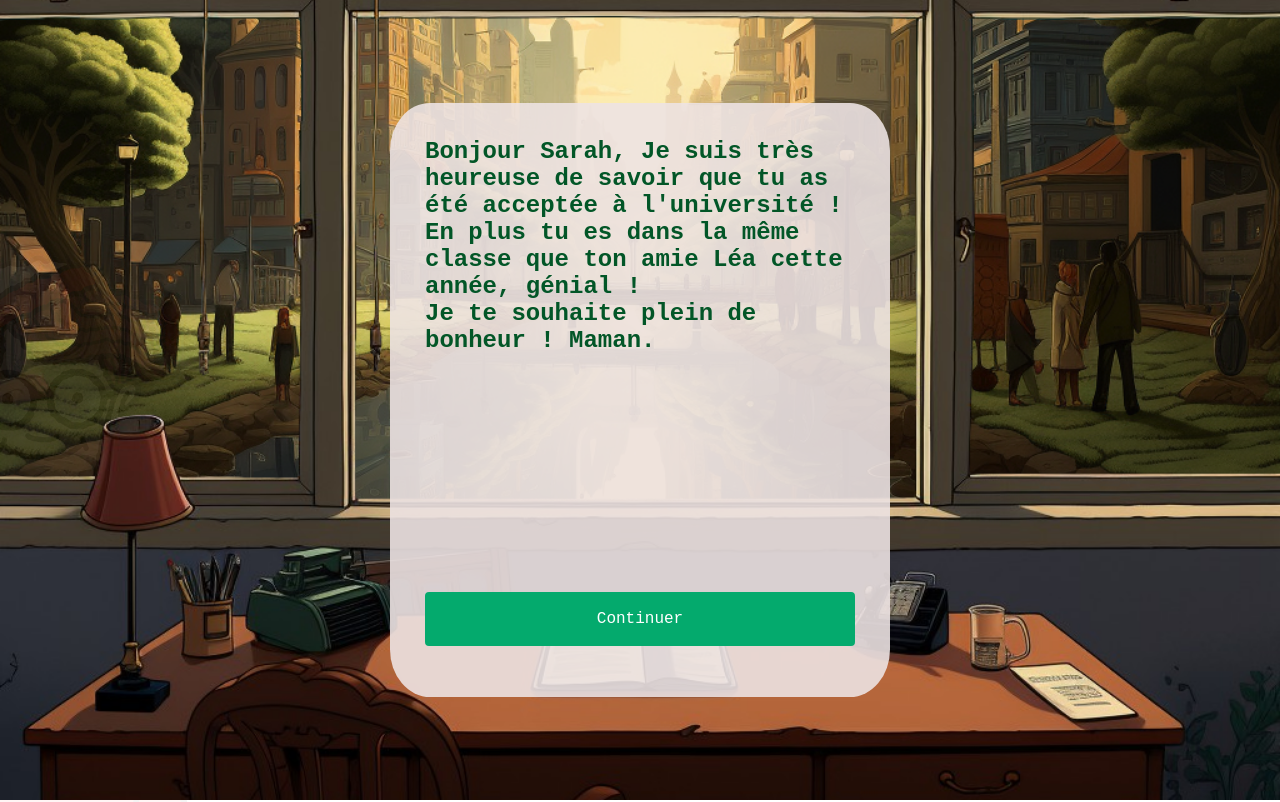
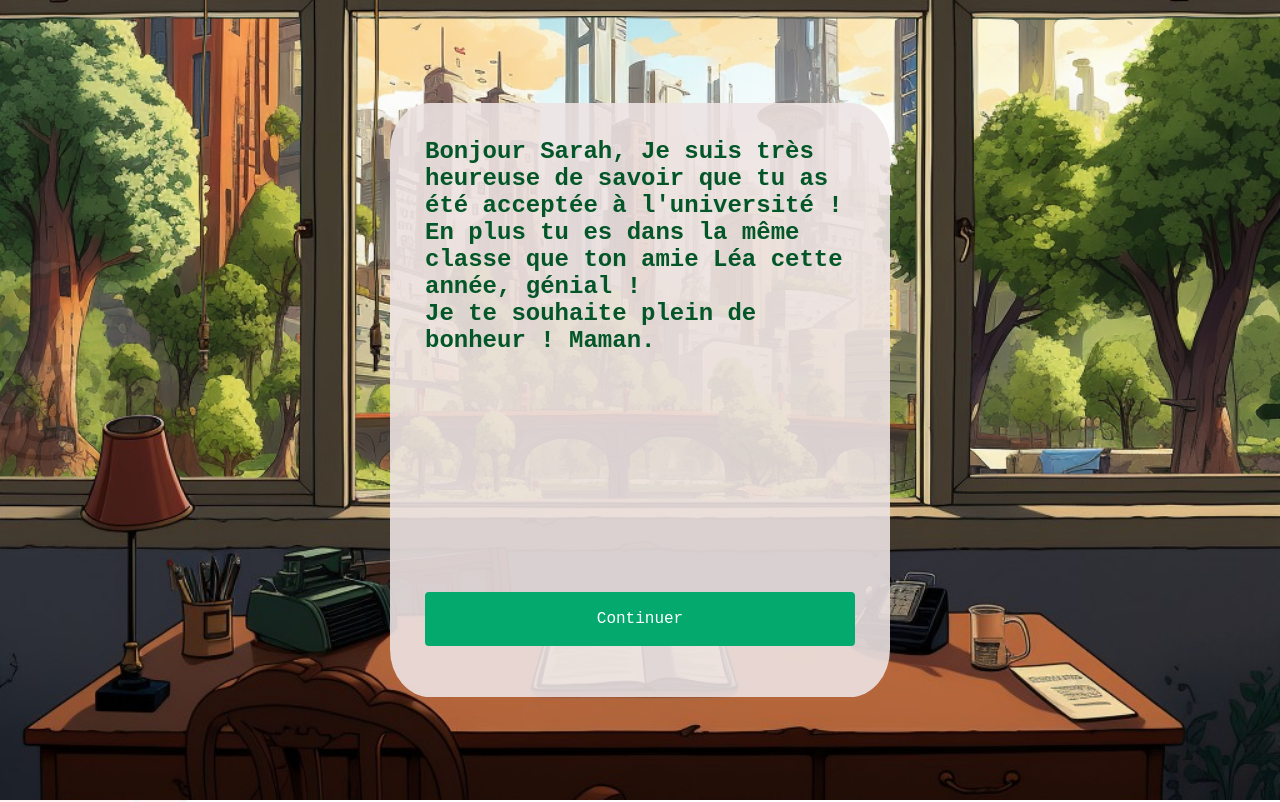
Before and after one commit to ReyGuillaume/nuit-de-l-info, a Vue app: page / in a window 1280 px wide. Shown: the top 802 px of the page. Built offline with nearby package versions, Linux system fonts and the light colour scheme.

Commit message:
change bg

```diff
--- a/src/App.vue
+++ b/src/App.vue
@@ -16,6 +16,7 @@ import charlie from '../images/charlie.png'
 
 var tabQuestions = storie.Sarah.questions;
 var dataQuestion = ref(tabQuestions[0]);
+const img = ref([bg1]);
 var questionRepondu = [];
 const maxEnvironnement = ref(0);
 const maxFinance = ref(0);
@@ -93,18 +94,19 @@ function modifScore(question_id, reponse_id) {
   pourcentageEnvironnement.value = (100 /(maxEnvironnement.value - minEnvironnement.value)) * (tabScore.value[0].value - minEnvironnement.value);
   pourcentageFinance.value = (100 /(maxFinance.value - minFinance.value)) * (tabScore.value[1].value - minFinance.value);
   pourcentageConfort.value = (100 /(maxConfort.value - minConfort.value)) * (tabScore.value[2].value - minConfort.value);
-  console.log(pourcentageEnvironnement.value)
-  console.log(pourcentageFinance.value)
+  //console.log(pourcentageEnvironnement.value)
+  //console.log(pourcentageFinance.value)
+  //console.log(pourcentageConfort.value)
+
   console.log(pourcentageConfort.value)
-
-
   questionRepondu.push(reponse_id);
   dataQuestion.value = tabQuestions[question_id];
-  fin.value = question_id >= tabQuestions.length;
+  fin.value = question_id > tabQuestions.length;
   if(!fin.value){
     dataQuestion.value.reponses = saut_reponse(dataQuestion, questionRepondu)
     saut_question(fin, dataQuestion, questionRepondu, question_id)
   }
+  img.value = change_background(pourcentageEnvironnement.value, bg1,bg3,bg5,bg6)
 }
 
 
@@ -139,9 +141,6 @@ function saut_question(fin, dataQuestion, questionRepondu, question_id){
     } else {
       require_find = true;
     }
-
-    console.log("question_id + i", question_id + i)
-    console.log("tabQuestions.length", tabQuestions.length)
     i++;
   }
 }
@@ -161,7 +160,23 @@ function saut_reponse(dataQuestion, questionRepondu){
     return reponse_arr
 }
 
-const img = Math.floor(Math.random() * 2) == 0 ? bg1 : bg2;
+function change_background(env,bg1,bg3,bg5,bg6){
+  var img;
+  if(env < 40){
+    img = bg3
+  } else if (env < 50){
+    img = bg5
+  } else if (env < 60){
+    img = bg6
+  } else if (env < 70){
+    img = bg6
+  } else {
+    img = bg1
+  }
+  return img
+}
+
+
 
 </script>
 
```
